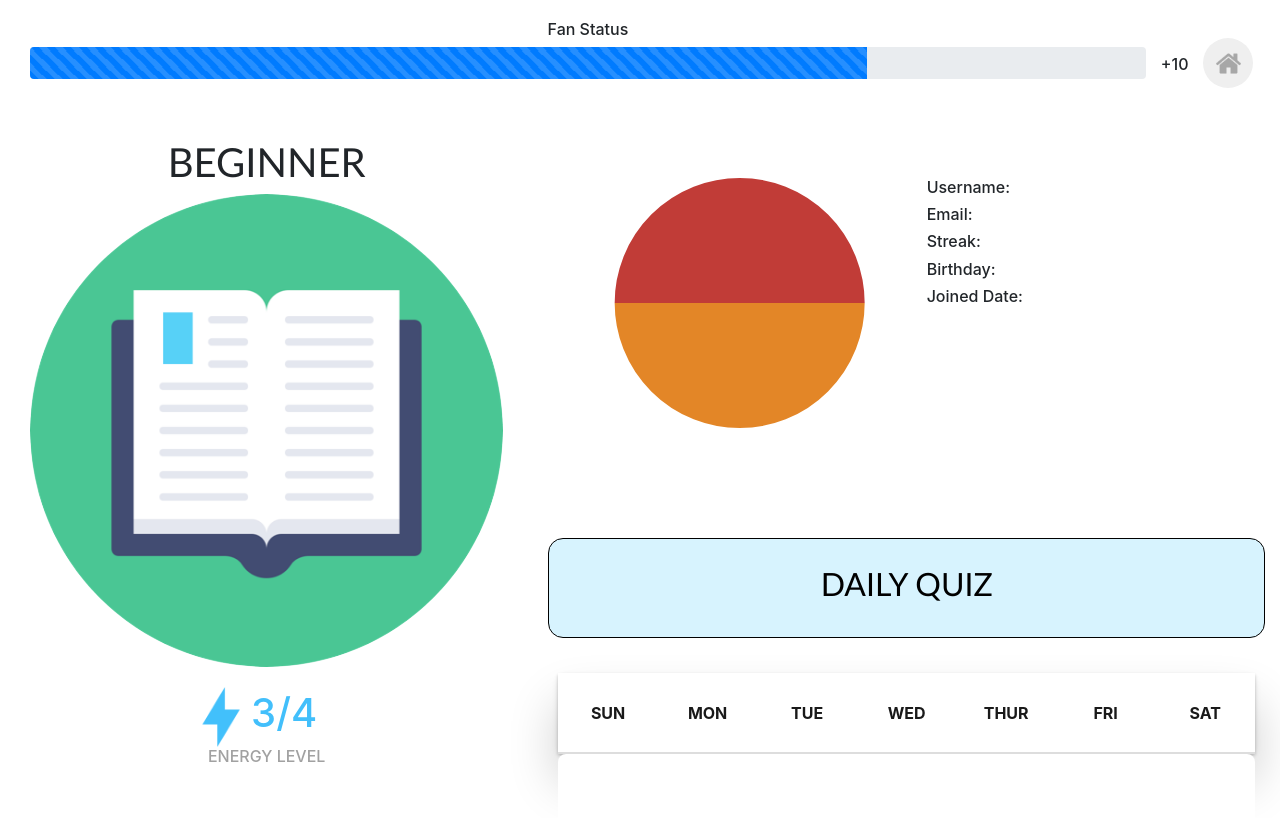
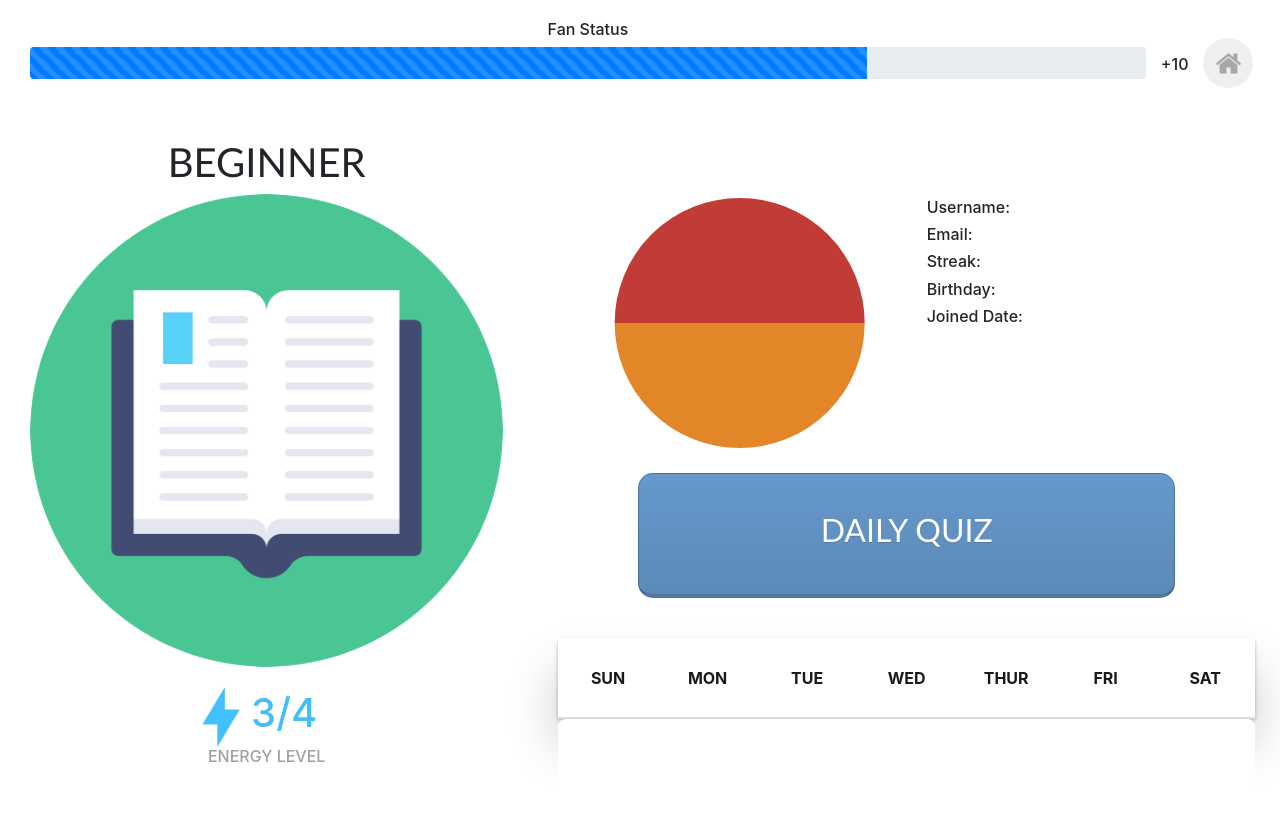
Before and after one commit to nikolaybutnik/star-academy, a React (Create React App) app in the folder client/: page /userprofile in a window 1280 px wide. Shown: the top 818 px of the page. Built offline with nearby package versions, Linux system fonts and the light colour scheme.

Commit message:
finish button styling

```diff
--- a/client/src/components/HomePageButtons/HomePageButtons.js
+++ b/client/src/components/HomePageButtons/HomePageButtons.js
@@ -4,14 +4,13 @@ import { Link } from "react-router-dom";
 const HomePageButtons = () => {
   return (
     <Link to="/quiz">
-      <button
+      {/* <button
         className="user-home-btn col-md-12"
         href=""
         style={{
           margin: "auto",
           height: "100px",
           marginTop: "90px",
-          borderRadius: "0%",
           backgroundColor: "rgb(215 243 254)",
           borderWidth: "3px",
           border: "black solid thin",
@@ -27,6 +26,17 @@ const HomePageButtons = () => {
         >
           DAILY QUIZ
         </h2>
+      </button> */}
+      <button href="" class="btn-gradient col-md-9 blue mini">
+        <h2
+          style={{
+            padding: "5px",
+            fontFamily:
+              "Trebuchet MS, Lucida Sans Unicode, Lucida Grande, Lucida Sans, Arial, sans-serif",
+          }}
+        >
+          DAILY QUIZ
+        </h2>
       </button>
     </Link>
   );
--- a/client/src/components/ProfileUserInfo/ProfileUserInfo.js
+++ b/client/src/components/ProfileUserInfo/ProfileUserInfo.js
@@ -5,7 +5,7 @@ const ProfileUserInfo = () => {
   return (
     <div
       className="row col-md-12"
-      style={{ flexWrap: "nowrap", marginTop: "70px" }}
+      style={{ flexWrap: "nowrap", marginTop: "90px" }}
     >
       <div className="col-md-6">
         <PieChart
@@ -19,7 +19,14 @@ const ProfileUserInfo = () => {
       </div>
 
       <div className="col-md-6">
-        <form style={{ height: "auto", maxHeight: "250px", margin: "20px" }}>
+        <form
+          style={{
+            height: "auto",
+            maxHeight: "250px",
+            margin: "20px",
+            textAlign: "left",
+          }}
+        >
           <h6>Username:</h6>
           <h6>Email: </h6>
           <h6>Streak: </h6>
--- a/client/src/components/UserProfile/UserProfile.css
+++ b/client/src/components/UserProfile/UserProfile.css
@@ -62,7 +62,7 @@
 }
 
 .calendar {
-  max-width: 1280px;
+  max-width: 1260px;
   min-width: 100px;
   height: 80px;
   box-shadow: 0px 30px 50px rgba(0, 0, 0, 0.2), 0px 3px 7px rgba(0, 0, 0, 0.1);
@@ -128,3 +128,79 @@ tr td {
   white-space: none;
   word-wrap: nowrap;
 }
+
+/* Quiz Button */
+.color .blue {
+  background: #6698cb;
+}
+
+.btn-container,
+.container {
+  background-color: white;
+  border-radius: 10px;
+  text-align: center;
+  margin-bottom: 40px;
+  height: 100px;
+}
+
+.btn.blue {
+  box-shadow: 0px 4px #74a3b0;
+}
+.btn.blue:active {
+  box-shadow: 0 0 #74a3b0;
+  background-color: #709ca8;
+}
+
+.btn-gradient {
+  text-decoration: none;
+  color: rgb(255, 255, 255);
+  padding: 10px 30px;
+  display: inline-block;
+  position: relative;
+  border: 1px solid rgba(0, 0, 0, 0.21);
+  border-bottom: 4px solid rgba(0, 0, 0, 0.21);
+  border-radius: 15px;
+  text-shadow: 0 1px 0 rgba(0, 0, 0, 0.15);
+  margin: 5px;
+  height: 125px;
+}
+
+.btn-gradient.blue {
+  background: rgba(102, 152, 203, 1);
+  background: -moz-linear-gradient(
+    top,
+    rgba(102, 152, 203, 1) 0%,
+    rgba(92, 138, 184, 1) 100%
+  );
+  background: -webkit-gradient(
+    left top,
+    left bottom,
+    color-stop(0%, rgba(102, 152, 203, 1)),
+    color-stop(100%, rgba(92, 138, 184, 1))
+  );
+  background: -webkit-linear-gradient(
+    top,
+    rgba(102, 152, 203, 1) 0%,
+    rgba(92, 138, 184, 1) 100%
+  );
+  background: -o-linear-gradient(
+    top,
+    rgba(102, 152, 203, 1) 0%,
+    rgba(92, 138, 184, 1) 100%
+  );
+  background: -ms-linear-gradient(
+    top,
+    rgba(102, 152, 203, 1) 0%,
+    rgba(92, 138, 184, 1) 100%
+  );
+  background: linear-gradient(
+    to bottom,
+    rgba(102, 152, 203, 1) 0%,
+    rgba(92, 138, 184, 1) 100%
+  );
+  filter: progid:DXImageTransform.Microsoft.gradient( startColorstr='#6698cb', endColorstr='#5c8ab8', GradientType=0 );
+}
+
+.btn-gradient.blue:active {
+  background: #608fbf;
+}
--- a/client/src/components/UserProfile/UserProfile.js
+++ b/client/src/components/UserProfile/UserProfile.js
@@ -7,6 +7,7 @@ import ProfileUserTier from "../ProfileUserTier/ProfileUserTier";
 import HomePageButtons from "../HomePageButtons/HomePageButtons";
 
 import "./UserProfile.css";
+import { Container } from "react-bootstrap";
 
 const UserProfile = () => {
   return (
@@ -19,8 +20,18 @@ const UserProfile = () => {
           <div className="col-md-7">
             <ProfileUserInfo />
             <HomePageButtons />
-
-            <Calendar />
+            <Container
+              style={{
+                maxWidth: "730px",
+                width: "100%",
+                paddingRight: "0px",
+                paddingLeft: "0px",
+                marginRight: "auto",
+                marginLeft: "auto",
+              }}
+            >
+              <Calendar />
+            </Container>
           </div>
         </div>
       </div>
```
Also changed, not shown: 2 other files (tests, documents, lock files or other folders).
